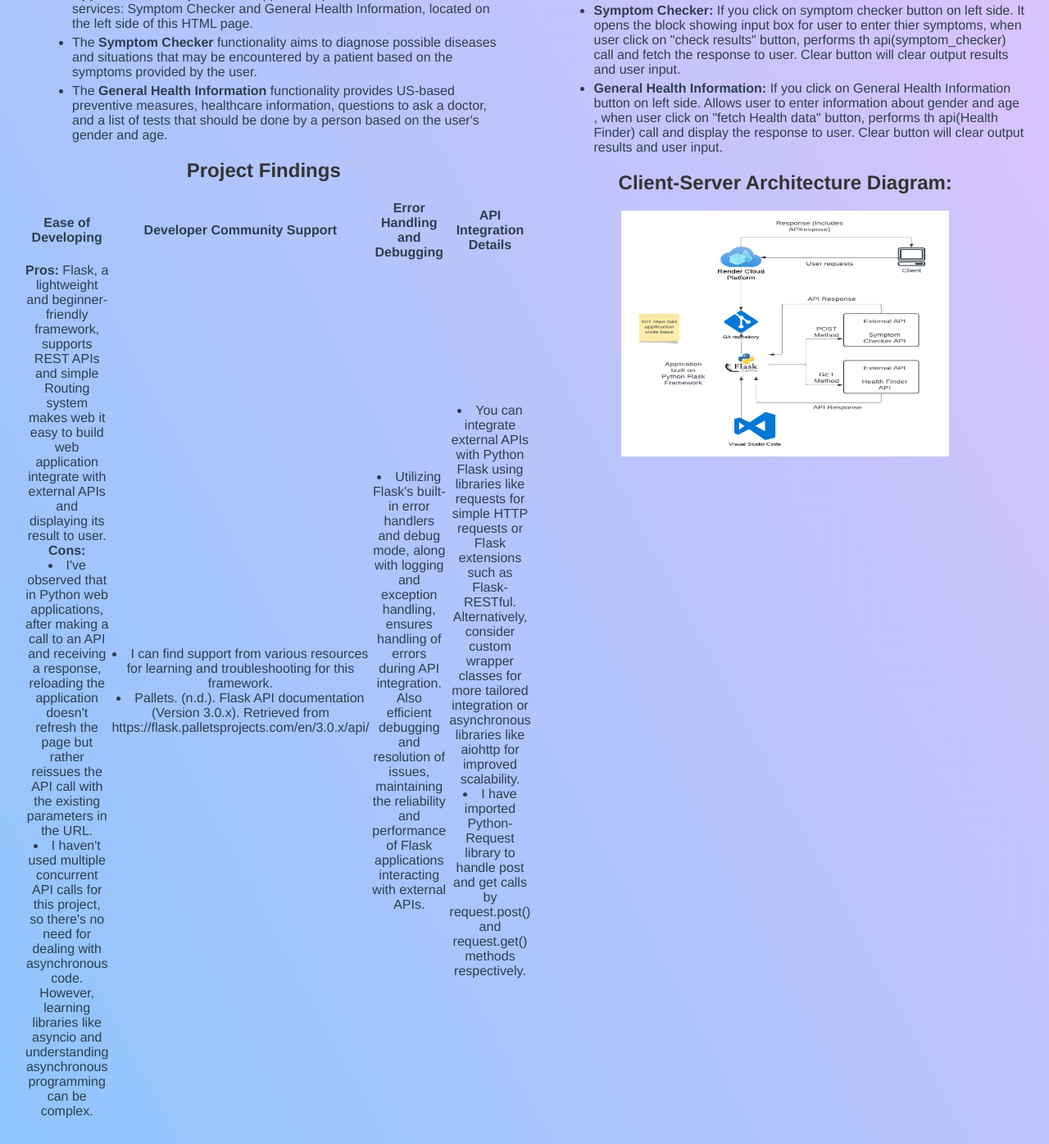
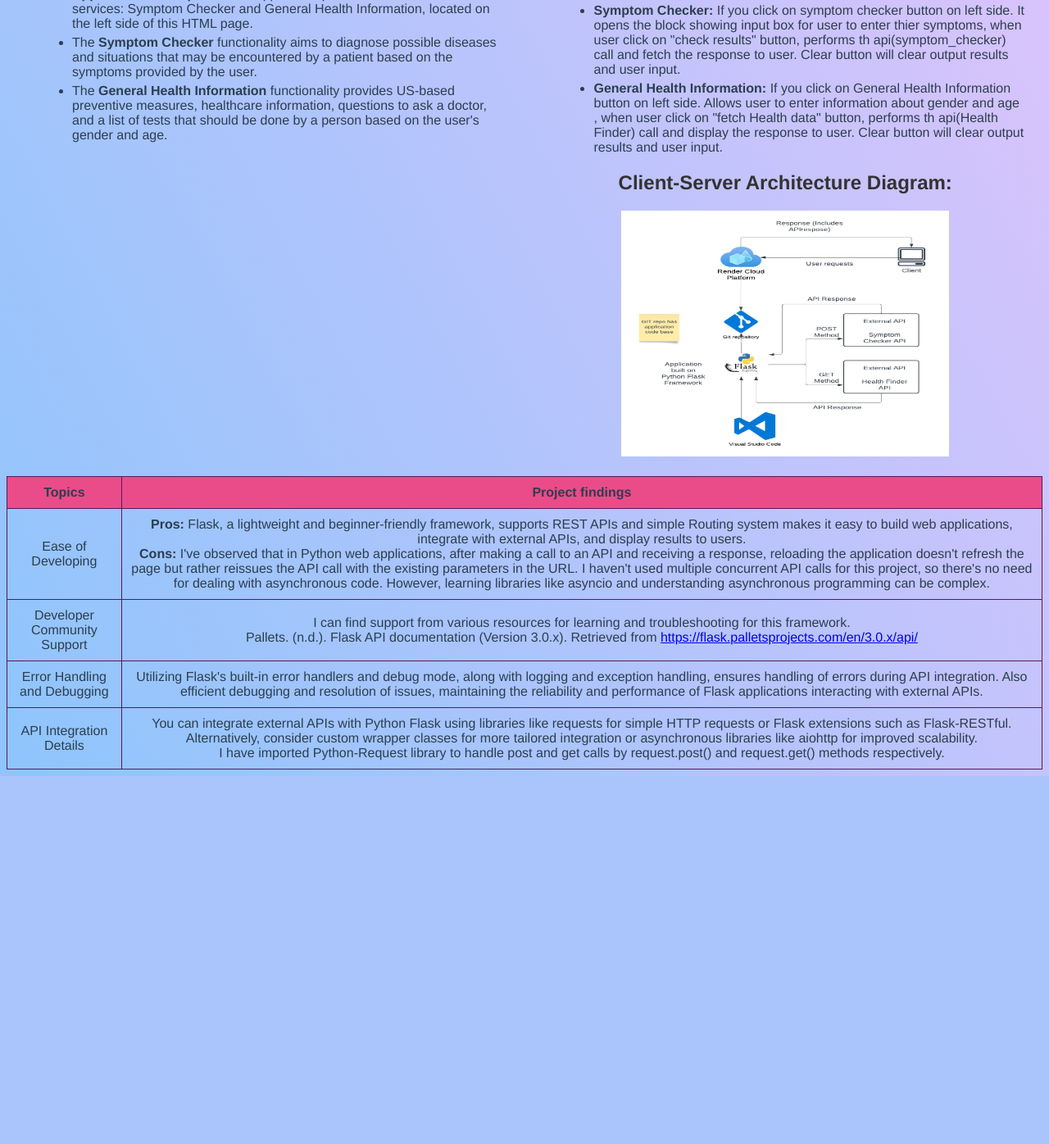
Before and after one commit to Moni1105/Python-symptomchecker, a Flask app: page / in a window 1280 px wide. Shown: the part 330-1726 px from the top of the page at 82% size. After the commit the page ends 1277 px from the top, so only its background shows below. Run offline with Flask 3, Linux system fonts and the light colour scheme.

Commit message:
with correct design

```diff
--- a/static/css/style.css
+++ b/static/css/style.css
@@ -166,3 +166,19 @@ input[type="number"] {
     margin-bottom: 5px; /* Adjust margin between items */
     text-align: left;
 }
+
+table {
+    border: 1px solid #591769;
+    border-collapse: collapse;
+    width: 100%;
+}
+
+th, td {
+    border: 1px solid #591769;
+    padding: 10px;
+}
+
+th {
+    background-color: #EA4C89;
+    font-weight: bold;
+}
--- a/templates/healthportal.html
+++ b/templates/healthportal.html
@@ -102,55 +102,6 @@
                         person based on the user's gender and age.</li>
                 </ul>
             </div>
-            <div>
-                <h2>Project Findings</h2>
-
-                <table>
-                    <tr>
-                        <th>Ease of Developing</th>
-                        <th>Developer Community Support</th>
-                        <th>Error Handling and Debugging</th>
-                        <th>API Integration Details</th>
-                    </tr>
-                    <tr>
-                        <td><b>Pros:</b> Flask, a lightweight and beginner-friendly framework, supports REST APIs and
-                            simple Routing system makes web it easy to build web application integrate with external
-                            APIs and displaying its result to user.
-                            <b>Cons:</b>
-                            <li>I've observed that in Python web applications, after making a call to an API and
-                                receiving a response, reloading the application doesn't refresh the page but rather
-                                reissues the API call with the existing parameters in the URL.</li>
-                            <li>I haven't used multiple concurrent API calls for this project, so there's no need for
-                                dealing with asynchronous code. However, learning libraries like asyncio and
-                                understanding asynchronous programming can be complex.</li>
-                        </td>
-                        <td>
-                            <li>I can find support from various resources for learning and troubleshooting for this
-                                framework.</li>
-                            <li>Pallets. (n.d.). Flask API documentation (Version 3.0.x). Retrieved from
-                                https://flask.palletsprojects.com/en/3.0.x/api/</li>
-
-                        </td>
-                        <td>
-                            <li>Utilizing Flask's built-in error handlers and debug mode, along with logging and
-                                exception handling, ensures handling of errors during API integration. Also efficient
-                                debugging and resolution of issues, maintaining the reliability and performance of Flask
-                                applications interacting with external APIs.</li>
-                        </td>
-                        <td>
-                            <li>You can integrate external APIs with Python Flask using libraries like requests for
-                                simple HTTP requests or Flask extensions such as Flask-RESTful. Alternatively, consider
-                                custom wrapper classes for more tailored integration or asynchronous libraries like
-                                aiohttp for improved scalability.</li>
-                            <li>I have imported Python-Request library to handle post and get calls by request.post()
-                                and request.get() methods respectively.</li>
-                        </td>
-
-
-                    </tr>
-                </table>
-            </div>
-
         </div>
 
         <div class="right-container">
@@ -182,6 +133,40 @@
             </div>
         </div>
     </div>
+    <table>
+        <tr>
+            <th >Topics</th>
+            <th >Project findings</th>
+        </tr>
+        <tr>
+            <td >Ease of Developing</td>
+            <td >
+                <strong>Pros:</strong> Flask, a lightweight and beginner-friendly framework, supports REST APIs and simple Routing system makes it easy to build web applications, integrate with external APIs, and display results to users.
+                <br><strong>Cons:</strong> I've observed that in Python web applications, after making a call to an API and receiving a response, reloading the application doesn't refresh the page but rather reissues the API call with the existing parameters in the URL. I haven't used multiple concurrent API calls for this project, so there's no need for dealing with asynchronous code. However, learning libraries like asyncio and understanding asynchronous programming can be complex.
+            </td>
+        </tr>
+        <tr>
+            <td >Developer Community Support</td>
+            <td >
+                I can find support from various resources for learning and troubleshooting for this framework.<br>
+                Pallets. (n.d.). Flask API documentation (Version 3.0.x). Retrieved from <a href="https://flask.palletsprojects.com/en/3.0.x/api/">https://flask.palletsprojects.com/en/3.0.x/api/</a>
+            </td>
+        </tr>
+        <tr>
+            <td >Error Handling and Debugging</td>
+            <td >
+                Utilizing Flask's built-in error handlers and debug mode, along with logging and exception handling, ensures handling of errors during API integration. Also efficient debugging and resolution of issues, maintaining the reliability and performance of Flask applications interacting with external APIs.
+            </td>
+        </tr>
+        <tr>
+            <td >API Integration Details</td>
+            <td >
+                You can integrate external APIs with Python Flask using libraries like requests for simple HTTP requests or Flask extensions such as Flask-RESTful. Alternatively, consider custom wrapper classes for more tailored integration or asynchronous libraries like aiohttp for improved scalability.<br>
+                I have imported Python-Request library to handle post and get calls by request.post() and request.get() methods respectively.
+            </td>
+        </tr>
+    </table>
+
 
     <script>
 
```
